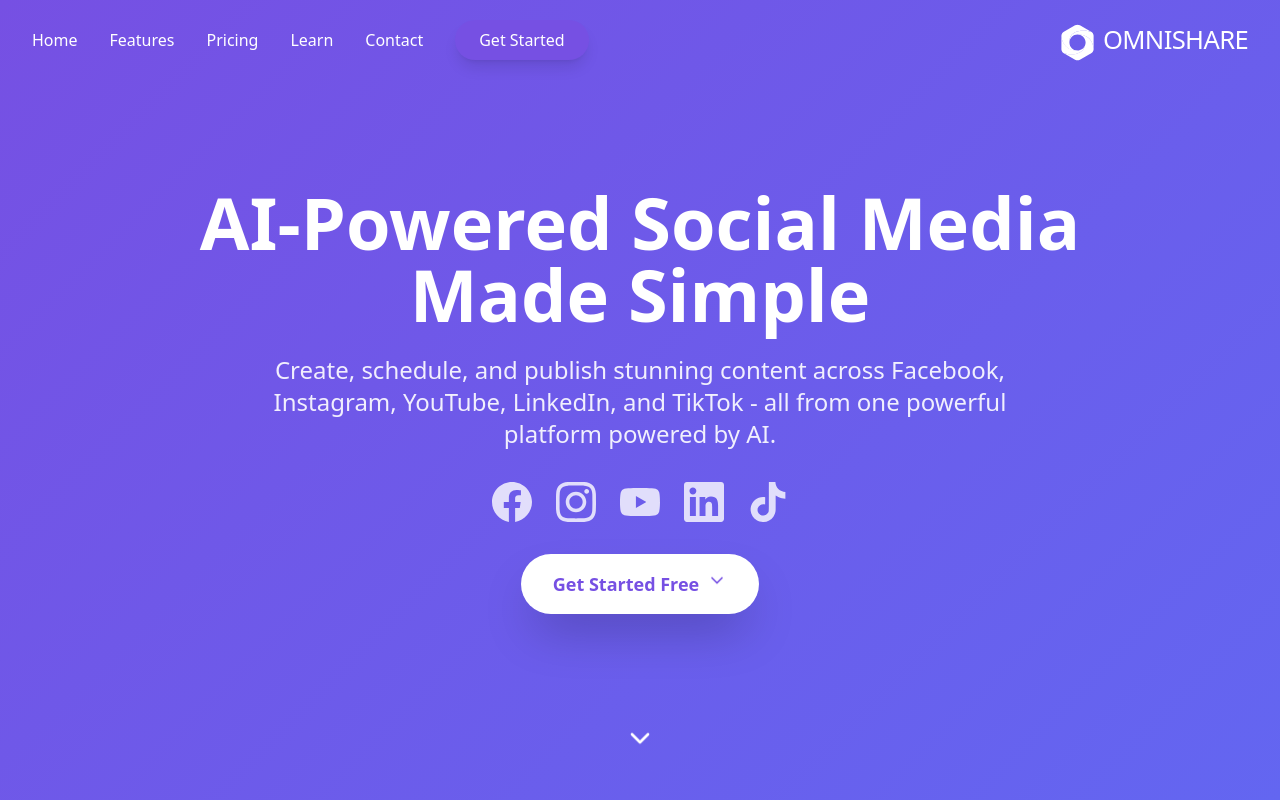
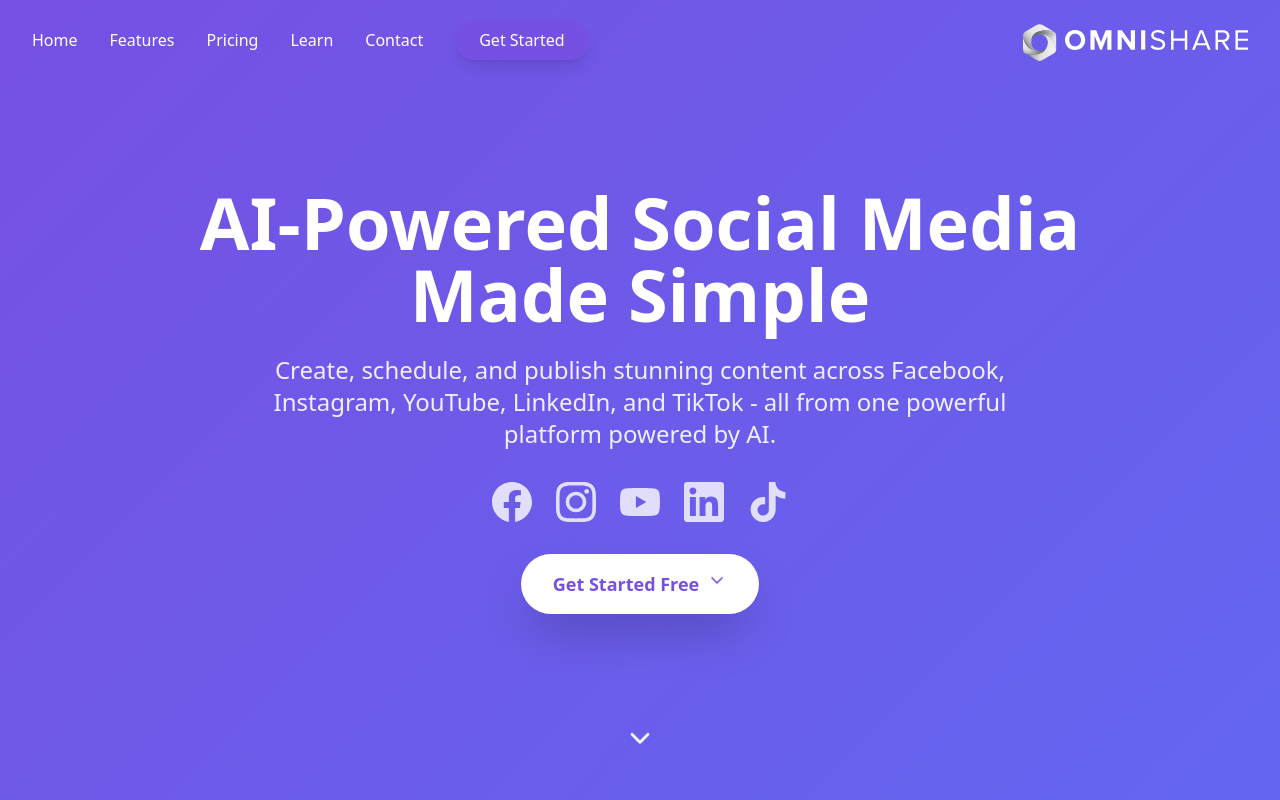
Before and after one commit to nomilogic/omni-share, a React (Vite) app: page / in a window 1280 px wide. Shown: the top 800 px of the page. Built offline with nearby package versions, Linux system fonts and the light colour scheme; no server answers.

Commit message:
white logo

```diff
--- a/src/components/Icon.tsx
+++ b/src/components/Icon.tsx
@@ -18,6 +18,7 @@
 import QuestionMark from '../assets/question-mark.svg';
 import Crown from '../assets/crown.svg';
 import SpiralGrey from '../assets/spiral-grey.svg';
+import LogoWhite from '../assets/logo-white.svg';
 
 // Define the available icon names
 export type IconName =
@@ -37,7 +38,9 @@
   | "spiral-logo"
   | "question-mark"
   | "share"
-  | "spiral-grey";
+  | "spiral-grey"
+  | "logo-white"
+  ;
 // New icon name
 
 // Map icon names to their respective SVG imports
@@ -58,7 +61,8 @@
   'manage-subs': ManageSubs,
   'spiral-logo': SpiralLogo,
   'question-mark': QuestionMark,
-  'spiral-grey' : SpiralGrey
+  'spiral-grey' : SpiralGrey,
+  'logo-white' : LogoWhite
 };
 
 interface IconProps {
--- a/src/pages/HomePage.tsx
+++ b/src/pages/HomePage.tsx
@@ -2,6 +2,7 @@
 import { Menu, X, ChevronDown, Play, Check, Share2, Zap, BarChart3, Calendar, Video, Sparkles, Star, ChevronLeft, ChevronRight, Users, TrendingUp } from 'lucide-react';
 import Icon from '../components/Icon';
 import { useNavigate } from 'react-router-dom';
+import LogoWhiteText from '../assets/logo-white-text.svg'
 
 function HomePage() {
   const [isMenuOpen, setIsMenuOpen] = useState(false);
@@ -160,19 +161,21 @@
         <div className="max-w-7xl mx-auto px-4 sm:px-6 lg:px-8">
           <div className="flex justify-between items-center h-20 flex-row-reverse mds:flex-row">
             <div className="flex items-center space-x-2">
-
-
               <Icon
-                name="logo"
+                name="logo-white"
                 size={35}
-                className={`ml-0 lg:ml-0 mt-1 lg:scale-105 ${ scrollY < 50 ? "brightness-[20]" : "" }`}
+                className={`ml-0 lg:ml-0 mt-1 lg:scale-105 ${
+                  scrollY < 50 ? "" : ""
+                }`}
               />
               <span
                 className={`${
                   scrollY > 50 ? "text-[#000]" : "text-white"
                 } text-2xl lg:text-[1.6rem] tracking-tight`}
               >
-                OMNISHARE
+                <span className="theme-text-primary text-2xl lg:text-[1.6rem] tracking-tight">
+                  <img src={LogoWhiteText} alt="Logo" className="h-5" />
+                </span>
               </span>
             </div>
 
```
Also changed, not shown: src/assets/logo-white-text.svg (added), src/assets/logo-white.svg (renamed from src/assets/omnishare logo-03.svg).
